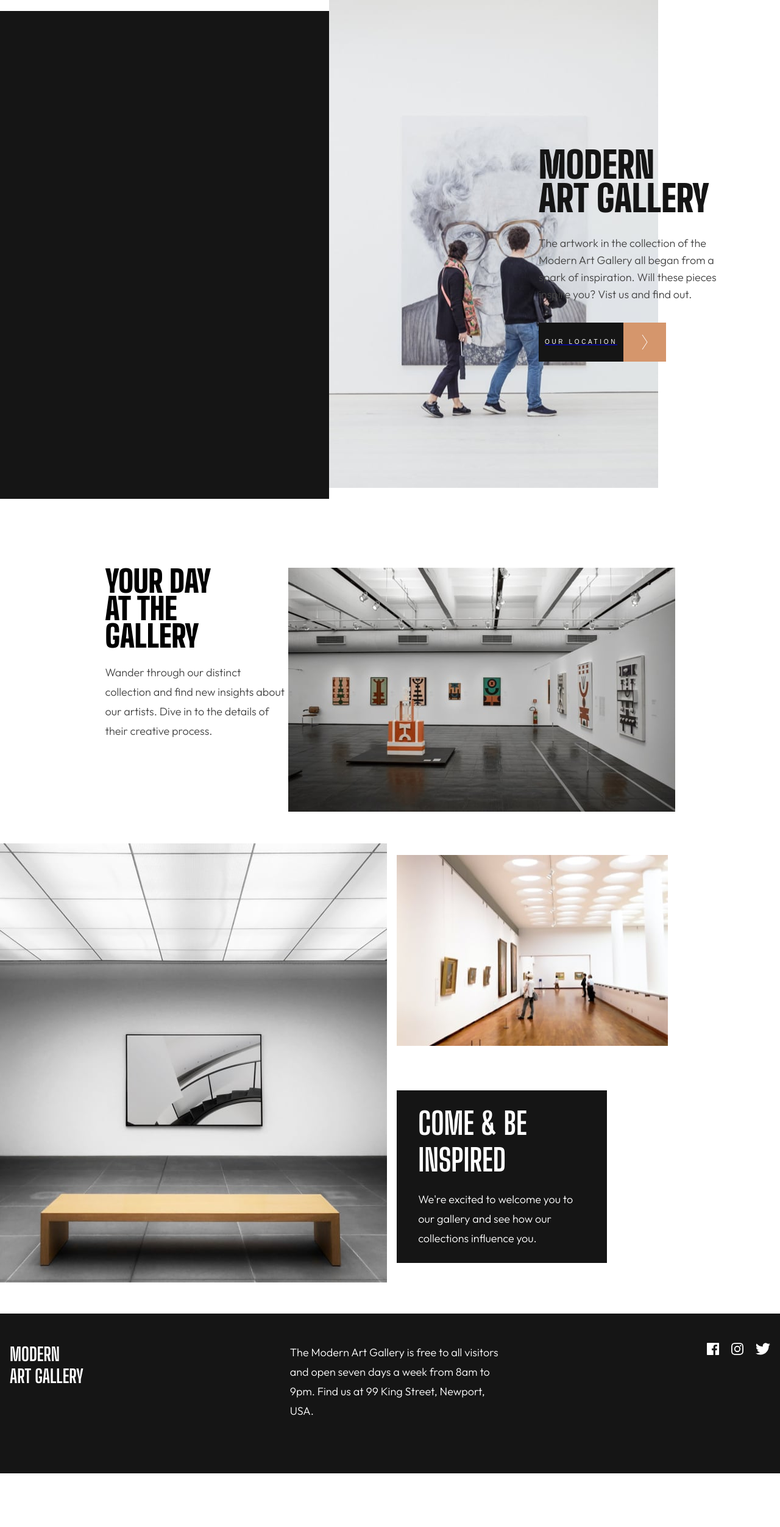
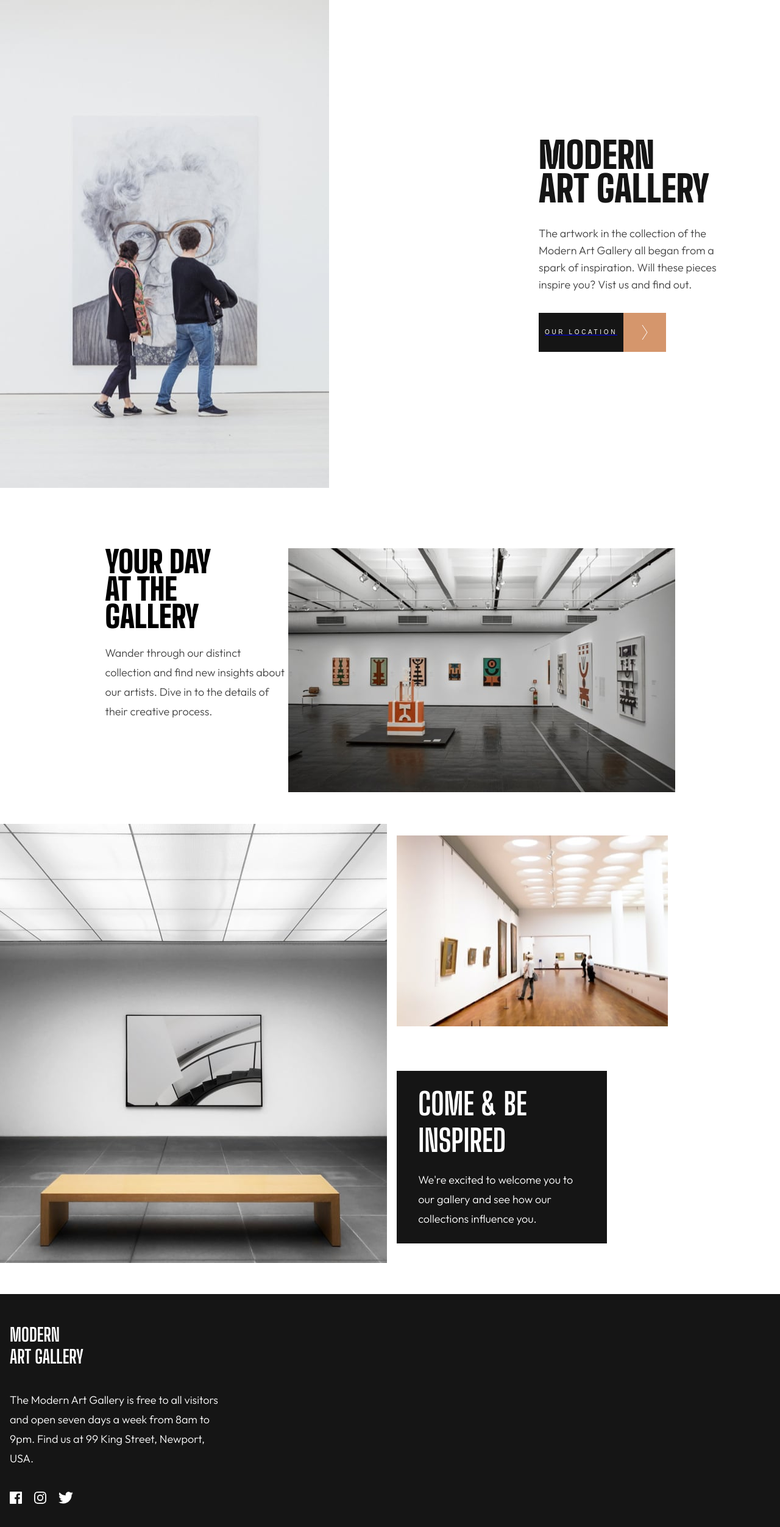
Before and after one commit to AndyBeable/art-gallery, a Vue app: page / in a window 1280 px wide. Shown: the top 2504 px of the page at 61% size. Before the commit the page ends 2416 px from the top, so only its background shows below. Built offline with nearby package versions, Linux system fonts and the light colour scheme.

Commit message:
refactors footer

```diff
--- a/src/components/home/Hero.vue
+++ b/src/components/home/Hero.vue
@@ -1,6 +1,6 @@
 <template>
   <div class="hero__container">
-    <div class="hero__black__background"></div>
+<!--    <div class="hero__black__background"></div>-->
     <div class="hero__container--image">
       <picture>
         <source
@@ -45,8 +45,8 @@ export default {
 <style scoped lang="scss">
 .hero__container {
   margin-bottom: 6rem;
-  &--image img {
-    margin-bottom: 32px;
+  &--image .hero-image {
+    width: 100%;
   }
 
   &--copy {
--- a/src/components/location/Map.vue
+++ b/src/components/location/Map.vue
@@ -28,4 +28,7 @@ export default {
 }
 </script>
 
-<style scoped></style>
+<style scoped>
+
+
+</style>
--- a/src/components/ui/Footer.vue
+++ b/src/components/ui/Footer.vue
@@ -1,4 +1,5 @@
 <template>
+  <div class="footer" :class="footerTheme">
     <div class="footer__container">
       <div class="footer__container--title">
         <h4>
@@ -19,22 +20,51 @@
         <img src="../../assets/icon-twitter.svg" alt="" />
       </div>
     </div>
+  </div>
 </template>
 
 <script>
 export default {
   name: "Footer",
-};
+  props: {
+    theme: {
+      type: String,
+      required: false
+    }
+  },
+  computed: {
+    footerTheme() {
+      return {
+        [`footer--t-${this.theme}`]: this.theme,
+      }
+    }
+  },
+}
 </script>
 
 <style scoped lang="scss">
-.footer__container {
-  display: flex;
-  flex-direction: column;
+// _vars.scss
+$mobile: 375px;
+$tablet: 768px;
+$desktop: 1440px;
+
+.footer {
+  width: 100vw;
+  padding: 48px 16px;
   background-color: var(--black);
   color: var(--white);
-  padding: 48px 16px;
-  min-width: 320px;
+
+  p {
+    color: inherit;
+  }
+
+  &--t-orange {
+    background-color: var(--orange);
+    color: var(--black);
+  }
+}
+
+.footer__container {
 
   & h4 {
     font-size: 30px;
@@ -42,12 +72,11 @@ export default {
     text-transform: uppercase;
   }
   & p {
-    color: var(--white);
     margin-bottom: 38px;
   }
 }
 
-@media screen and (min-width: 768px) {
+@media screen and (min-width: $tablet) {
   .footer__container {
     flex-direction: row;
     justify-content: space-between;
@@ -66,6 +95,10 @@ export default {
 .footer__social__links {
   display: flex;
   gap: 20px;
+
+  .footer.footer--t-orange & {
+    filter: invert(1);
+  }
 }
 
 @media screen and (min-width: 768px) {
--- a/src/views/Home.vue
+++ b/src/views/Home.vue
@@ -3,7 +3,7 @@
     <Hero />
     <GalleryOverview />
     <Inspiration />
-    <Footer />
+    <Footer/>
   </div>
 </template>
 
--- a/src/views/Location.vue
+++ b/src/views/Location.vue
@@ -2,17 +2,20 @@
   <div class="location">
     <Map />
     <Location />
+    <Footer theme="orange"/>
   </div>
 </template>
 
 <script>
 import Map from "@/components/location/Map";
-import Location from "@/components/location/Location"
+import Location from "@/components/location/Location";
+import Footer from '@/components/ui/Footer'
 
 export default {
   components: {
     Map,
-    Location
+    Location,
+    Footer
   },
 };
 </script>
```
Lines whose indentation alone changed are shown as unchanged.
